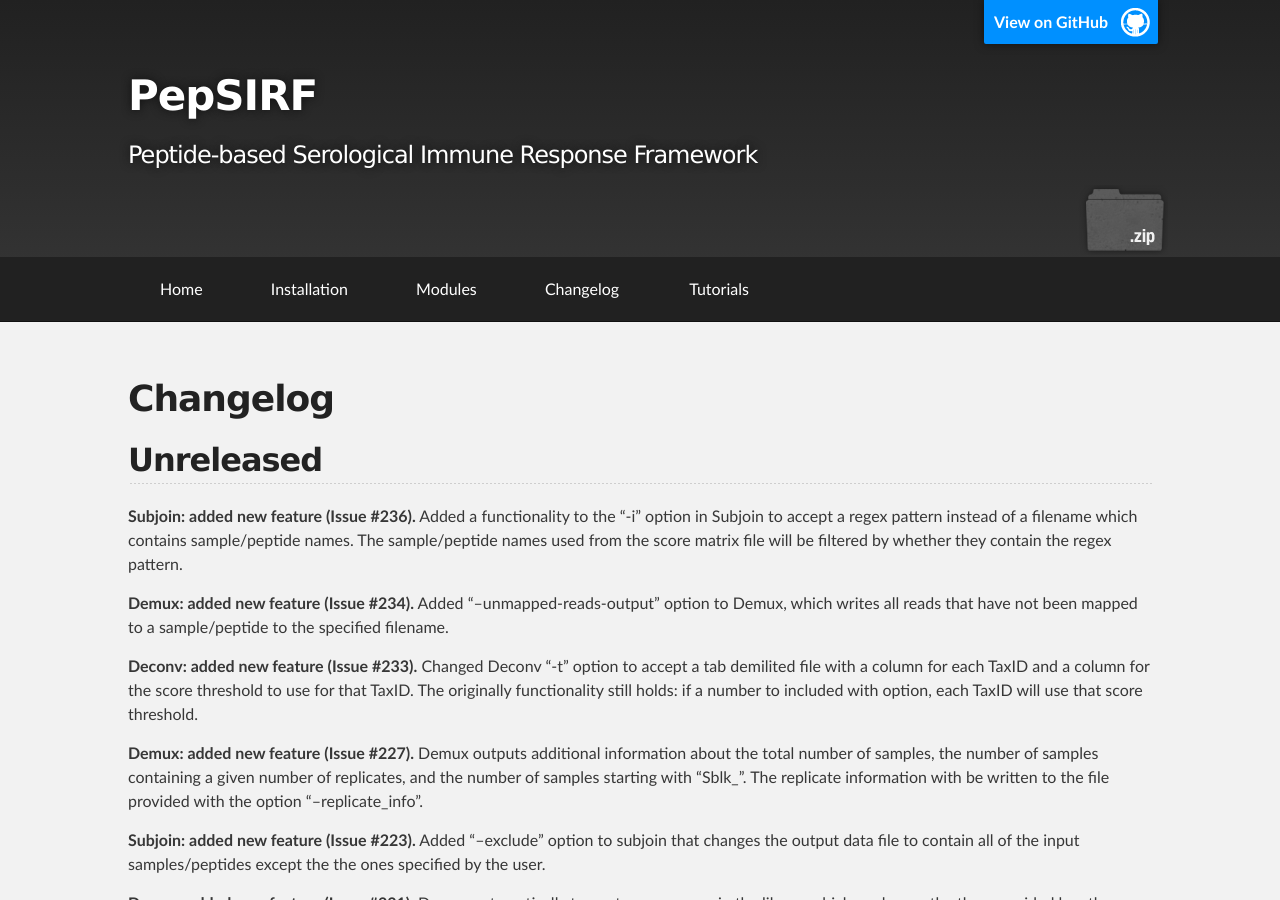
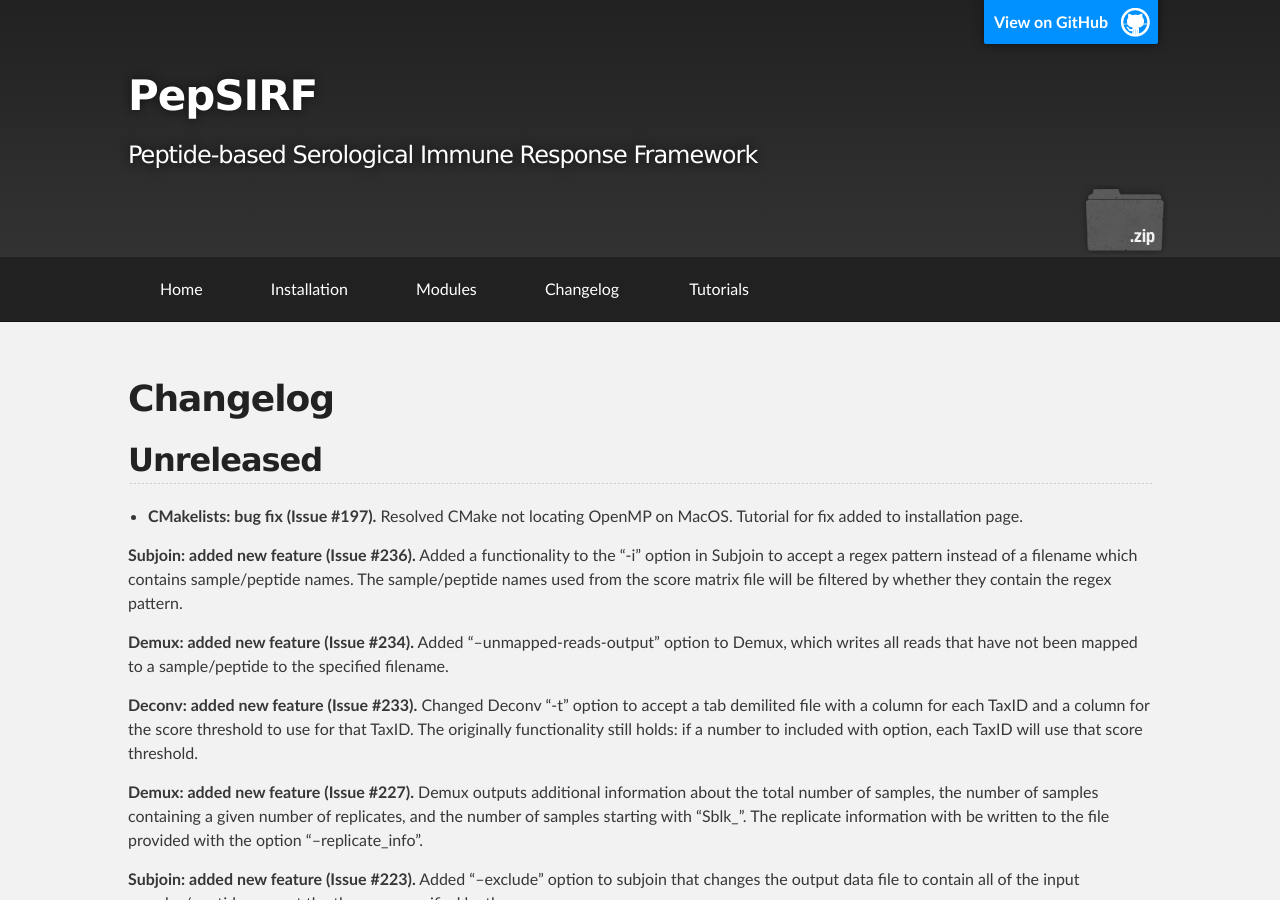
Before and after one commit to LadnerLab/PepSIRF, a Jekyll site: the page built from docs/5-changelog.md, in a window 1280 px wide and 900 px high. Built offline with Jekyll 4.4.1, drawn with Linux system fonts in a browser that asks for light colours.

Commit message:
Added changelog

```diff
--- a/docs/5-changelog.md
+++ b/docs/5-changelog.md
@@ -7,6 +7,8 @@ permalink: /changelog/
 # Changelog
 
 ## Unreleased
+
+- <strong>CMakelists: bug fix (Issue #197).</strong> Resolved CMake not locating OpenMP on MacOS. Tutorial for fix added to installation page.
 
 <strong>Subjoin: added new feature (Issue #236).</strong> Added a functionality to the "-i" option in Subjoin to accept a regex pattern instead of a filename which contains sample/peptide names. The sample/peptide names used from the score matrix file will be filtered by whether they contain the regex pattern.
 
```
Also changed, not shown: CHANGELOG.md.
